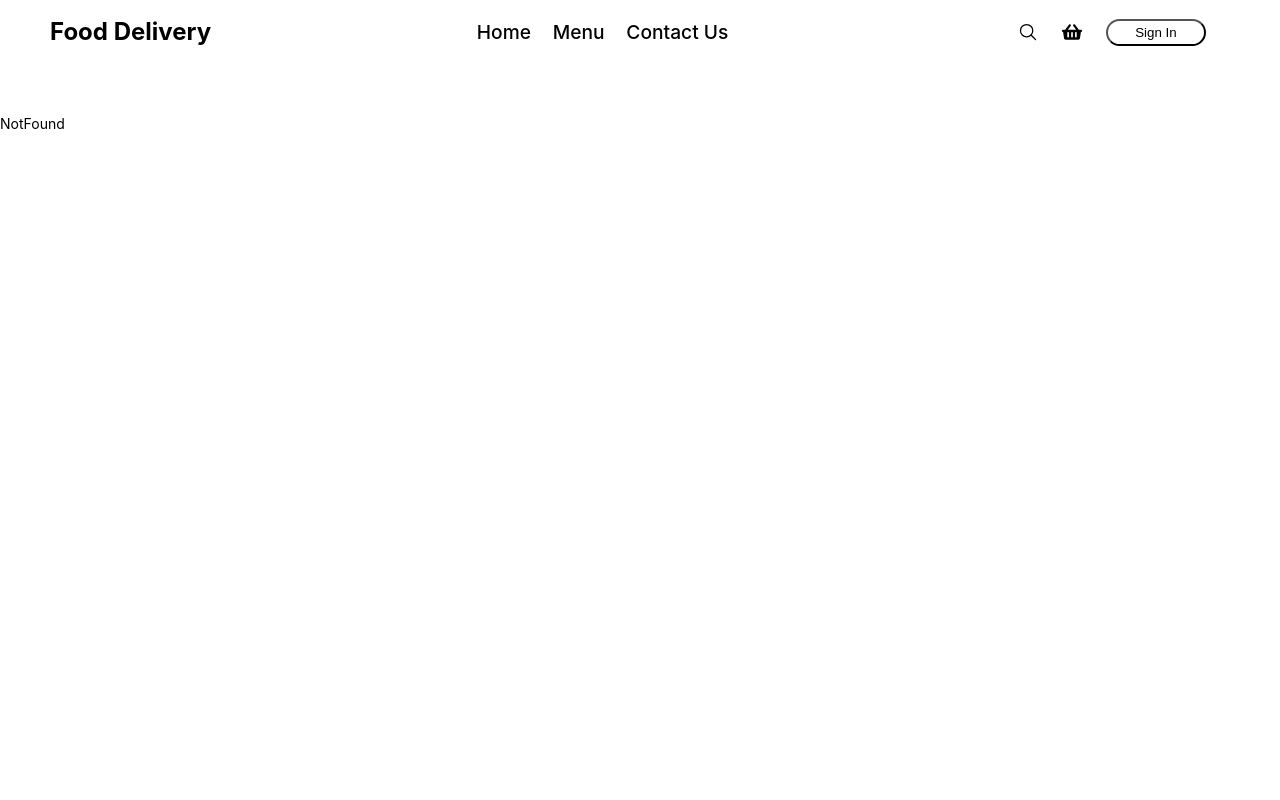
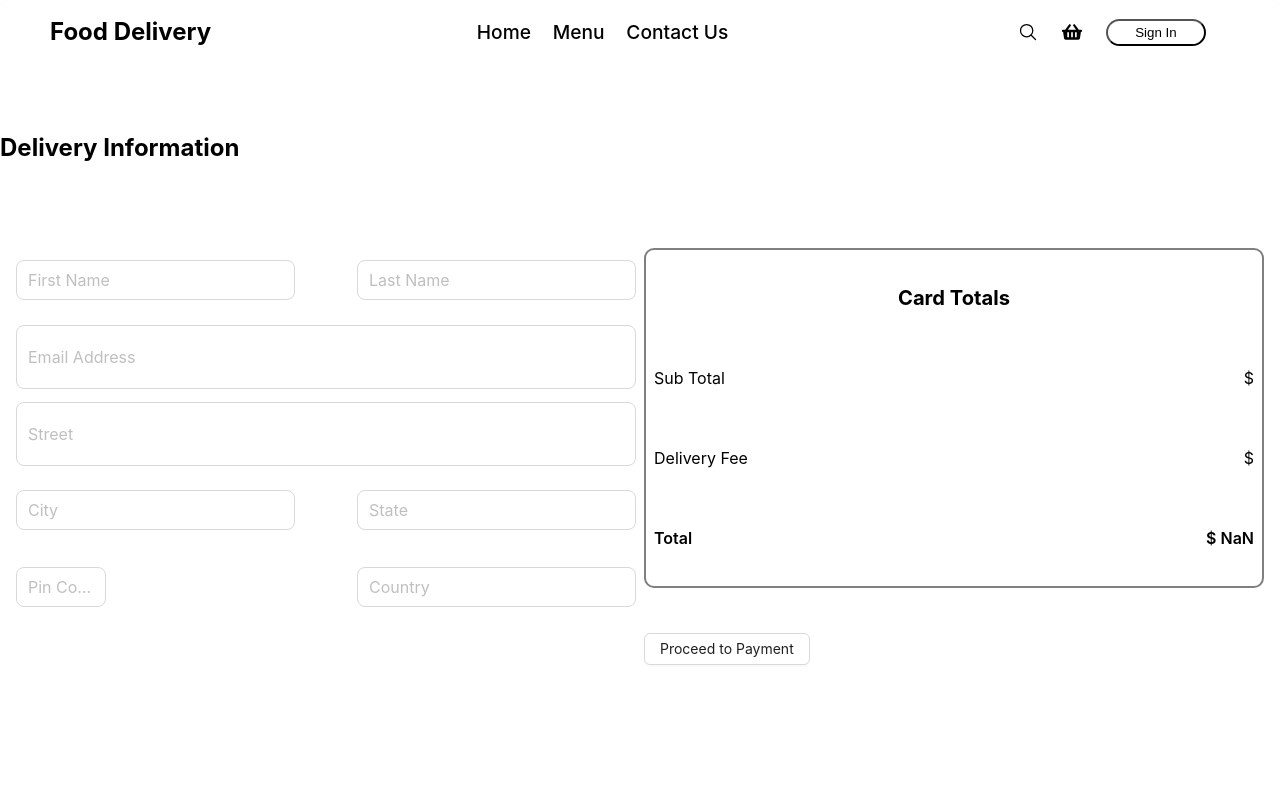
Before and after one commit to SyedMuhammadIzaan/FoodDeliveryApp, a React (Vite) app: page /delivery-info in a window 1280 px wide. Shown: the top 800 px of the page. Built offline with nearby package versions, Linux system fonts and the light colour scheme.

Commit message:
set the route of delivery page

```diff
--- a/src/App.jsx
+++ b/src/App.jsx
@@ -1,30 +1,34 @@
 import { Routes, Route } from "react-router-dom";
-import ClientLayout from "./layout/clientLayout";
-import Home from "./pages/Home";
-import Menu from "./pages/Menu";
-import ContactUs from "./pages/ContactUs";
-import AddToCart from "./components/AddToCart.jsx";
-import DeliveryInformation from "./pages/DeliveryInformation.jsx";
-import NotFound from "./pages/NotFound";
-import AdminLayout from "./admin/layout/AdminLayout";
+// import ClientLayout from "./layout/clientLayout";
+// import Home from "./pages/Home";
+// import Menu from "./pages/Menu";
+// import ContactUs from "./pages/ContactUs";
+// import AddToCart from "./components/AddToCart.jsx";
+// import DeliveryInformation from "./pages/DeliveryInformation.jsx";
+// import NotFound from "./pages/NotFound";
+// import AdminLayout from "./admin/layout/AdminLayout";
+import ClientRoute from "./routes/ClientRoute.jsx";
 
 function App() {
-  return (
-    <Routes>
-      {/* Client-side nested routes */}
-      <Route path="/" element={<ClientLayout />}>
+	return (
+		<Routes>
+			<>{ClientRoute()}</>
+			{/* {} */}
+			{/* {AdminRoute()} */}
+			{/* Client-side nested routes */}
+			{/* <Route path="/" element={<ClientLayout />}>
         <Route index element={<Home />} />
         <Route path="menu" element={<Menu />} />
         <Route path="contact-us" element={<ContactUs />} />
         <Route path="add-to-cart" element={<AddToCart />} />
-        <Route path="add-to-cart/delivery-info" element={<DeliveryInformation />} />
+        <Route path="delivery-info" element={<DeliveryInformation />} />
         <Route path="*" element={<NotFound />} />
       </Route>
 
       {/* Admin route (you can nest more under /admin if needed) */}
-      <Route path="/admin" element={<AdminLayout />} />
-    </Routes>
-  );
+			{/* <Route path="/admin" element={<AdminLayout />} /> */}
+		</Routes>
+	);
 }
 
 export default App;
--- a/src/components/AddToCart.jsx
+++ b/src/components/AddToCart.jsx
@@ -4,9 +4,11 @@ import TotalBill from "./TotalBill";
 import ButtonComp from "./ButtonComp";
 import { useSelector } from "react-redux";
 import "../style/clientLayoutComponent.scss";
+import { useNavigate } from "react-router-dom";
 // import { useState } from "react";
 const AddToCart = () => {
 	// const [orders,setOrders]=useState([])
+	const navigate=useNavigate()
 	const orders = useSelector((state) => state.order.orders);
 	console.log("Orders", orders);
 
@@ -79,10 +81,11 @@ const AddToCart = () => {
 							<h4>If You have a promo code. Enter it here</h4>
 							<div className="promo-code-input-group">
 								<Input placeholder="Promo Code" />
-								<ButtonComp
-									redirectTo={"/add-to-cart/delivery-info"}
+								{/* <ButtonComp
+									redirectTo={"add-to-cart/delivery-info"}
 									text="Submit"
-								/>
+								/> */}
+								<button onClick={navigate("delivery-info")}></button>
 							</div>
 						</div>
 					</div>
--- a/src/components/ButtonComp.jsx
+++ b/src/components/ButtonComp.jsx
@@ -1,18 +1,20 @@
-import { Button } from 'antd'
-import { useNavigate } from 'react-router-dom'
+import { Button } from "antd";
+import { useNavigate } from "react-router-dom";
 
-const ButtonComp = ({text,redirectTo}) => {
-    console.log("Redirect",redirectTo)
-    const navigate=useNavigate();
+const ButtonComp = ({ text, redirectTo }) => {
+	const navigate = useNavigate();
+  console.log("Redirect ",redirectTo)
+	return (
+		<>
+			<Button
+				onClick={() => {
+					navigate(redirectTo);
+				}}
+			>
+				{text}
+			</Button>
+		</>
+	);
+};
 
-    const handleNavigate=()=>{
-        navigate(redirectTo);
-    }
-  return (
-    <>
-    <Button onClick={handleNavigate}>{text}</Button>
-    </>
-  )
-}
-
-export default ButtonComp
+export default ButtonComp;
--- a/src/pages/Home.jsx
+++ b/src/pages/Home.jsx
@@ -38,7 +38,6 @@ const Home = () => {
 										onClick={() => {
 											handleItem(categories.name);
 										}}
-										srcset=""
 									/>
 								</div>
 								<h6>{categories.name}</h6>
--- a/src/routes/ClientRoute.jsx
+++ b/src/routes/ClientRoute.jsx
@@ -1,5 +1,5 @@
-import React from "react";
-import { Route, Routes } from "react-router-dom";
+// import React from "react";
+import { Route } from "react-router-dom";
 import ClientLayout from "../layout/clientLayout";
 import Home from "../pages/Home";
 import Menu from "../pages/Menu";
@@ -9,17 +9,15 @@ import DeliveryInformation from "../pages/DeliveryInformation";
 
 const ClientRoute = () => {
 	return (
-		<div>
-			<Routes>
+		<>
 			<Route path="/" element={<ClientLayout />}>
 				<Route index element={<Home />} />
 				<Route path="menu" element={<Menu />} />
 				<Route path="contact-us" element={<ContactUs />} />
 				<Route path="add-to-cart" element={<AddToCart />} />
-					<Route path="add-to-cart/delivery-info" element={<DeliveryInformation />} />
+				<Route path="delivery-info" element={<DeliveryInformation />} />
 			</Route>
-			</Routes>
-		</div>
+		</>
 	);
 };
 
```
Lines whose indentation alone changed are shown as unchanged.
